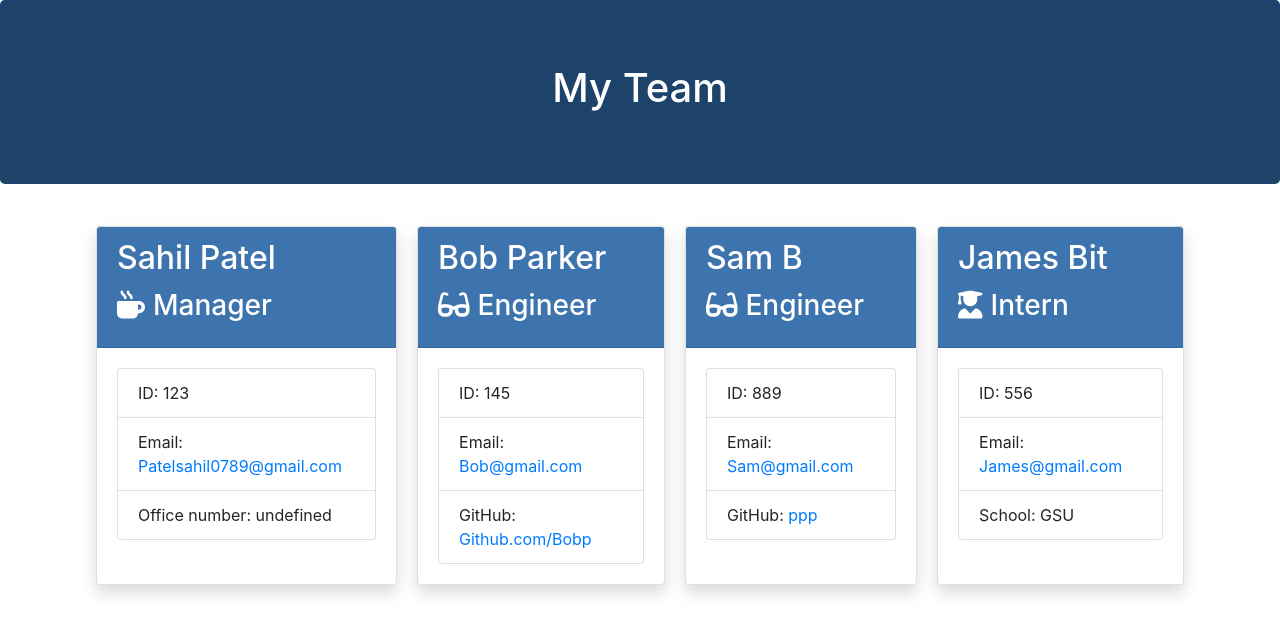
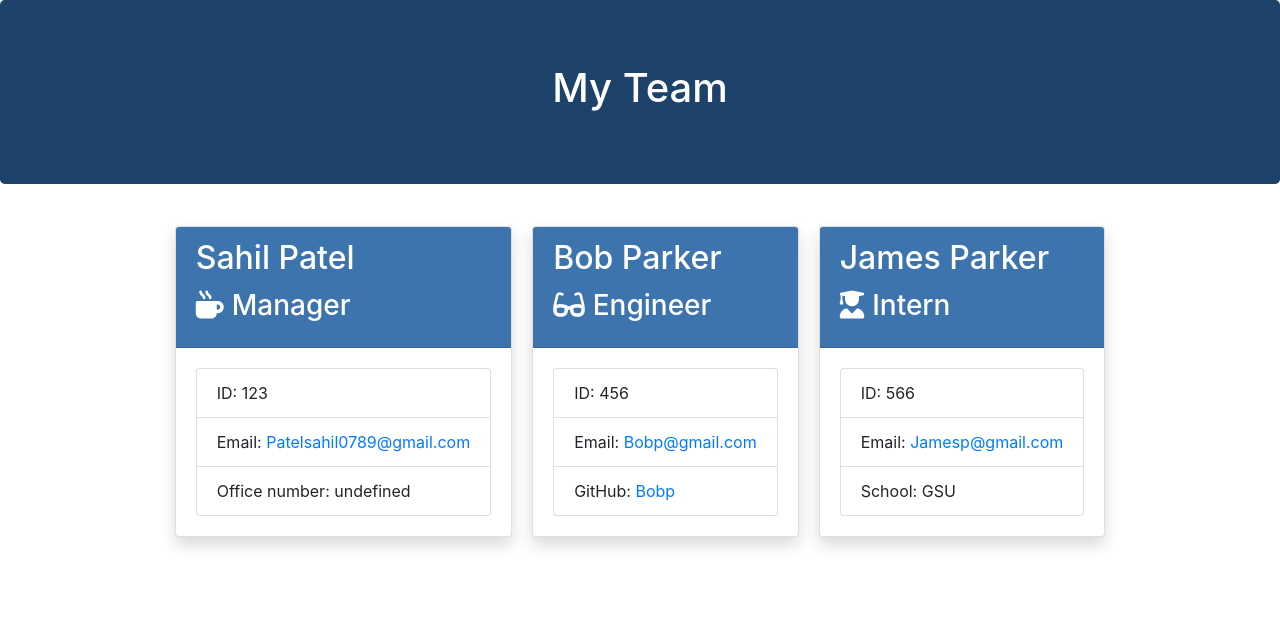
Before and after one commit to Spatel134/software-team-generator, a website: page Develop/output/team.html in a window 1280 px wide. Drawn offline with nearby package versions, Linux system fonts and the light colour scheme.

```diff
--- a/Develop/output/team.html
+++ b/Develop/output/team.html
@@ -43,34 +43,21 @@
     </div>
     <div class="card-body">
         <ul class="list-group">
-            <li class="list-group-item">ID: 145</li>
-            <li class="list-group-item">Email: <a href="mailto:Bob@gmail.com">Bob@gmail.com</a></li>
-            <li class="list-group-item">GitHub: <a href="https://github.com/Github.com/Bobp" target="_blank" rel="noopener noreferrer">Github.com/Bobp</a></li>
+            <li class="list-group-item">ID: 456</li>
+            <li class="list-group-item">Email: <a href="mailto:Bobp@gmail.com">Bobp@gmail.com</a></li>
+            <li class="list-group-item">GitHub: <a href="https://github.com/Bobp" target="_blank" rel="noopener noreferrer">Bobp</a></li>
         </ul>
     </div>
 </div>
 <div class="card employee-card shadow">
     <div class="card-header">
-        <h2 class="card-title">Sam B</h2>
-        <h3 class="card-title"><i class="fas fa-glasses mr-2"></i>Engineer</h3>
-    </div>
-    <div class="card-body">
-        <ul class="list-group">
-            <li class="list-group-item">ID: 889</li>
-            <li class="list-group-item">Email: <a href="mailto:Sam@gmail.com">Sam@gmail.com</a></li>
-            <li class="list-group-item">GitHub: <a href="https://github.com/ppp" target="_blank" rel="noopener noreferrer">ppp</a></li>
-        </ul>
-    </div>
-</div>
-<div class="card employee-card shadow">
-    <div class="card-header">
-        <h2 class="card-title">James Bit</h2>
+        <h2 class="card-title">James Parker</h2>
         <h3 class="card-title"><i class="fas fa-user-graduate mr-2"></i>Intern</h3>
     </div>
     <div class="card-body">
         <ul class="list-group">
-            <li class="list-group-item">ID: 556</li>
-            <li class="list-group-item">Email: <a href="mailto:James@gmail.com">James@gmail.com</a></li>
+            <li class="list-group-item">ID: 566</li>
+            <li class="list-group-item">Email: <a href="mailto:Jamesp@gmail.com">Jamesp@gmail.com</a></li>
             <li class="list-group-item">School: GSU</li>
         </ul>
     </div>
```
Also changed, not shown: Assets/software-team.png (added), README.md, 1 other file.
